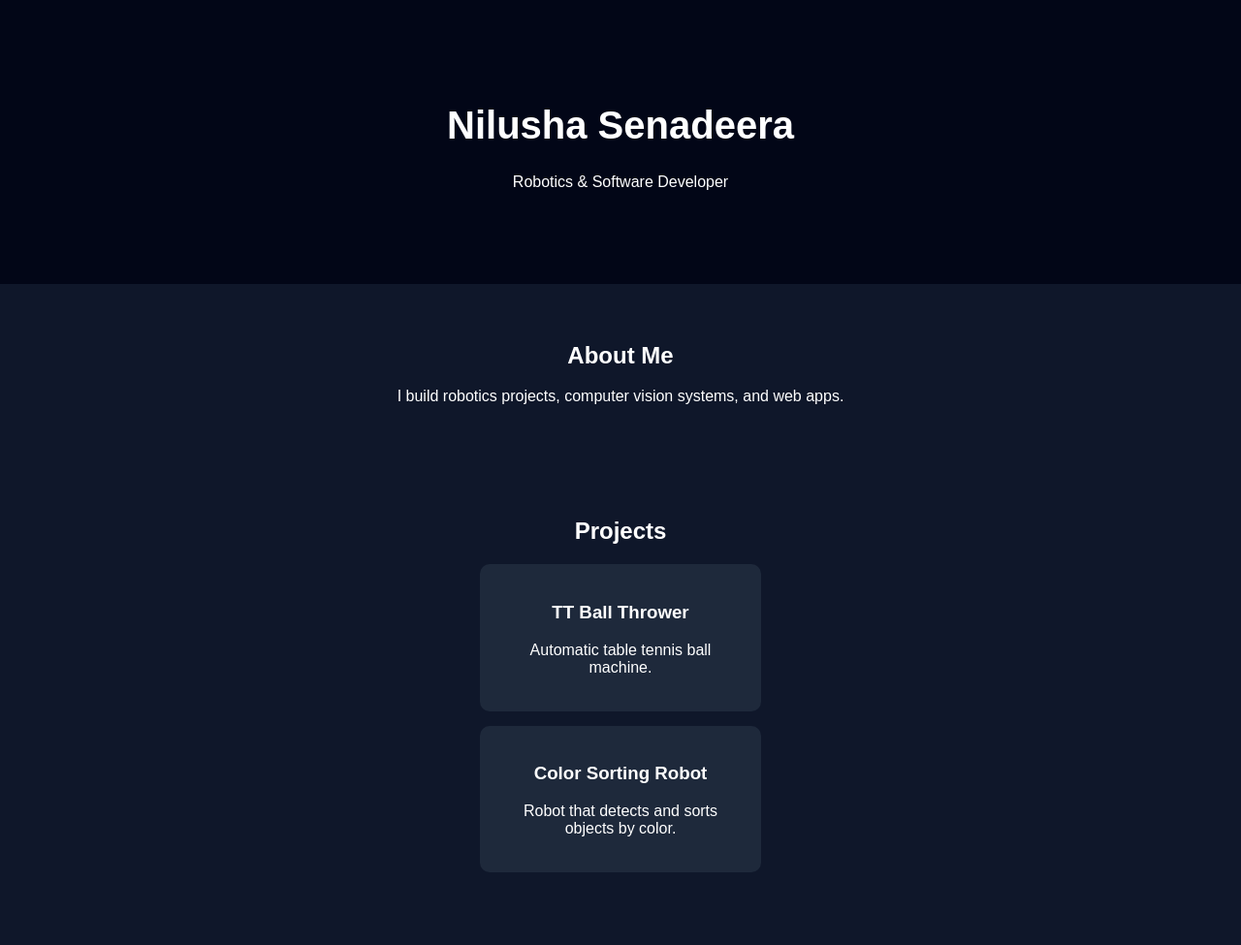
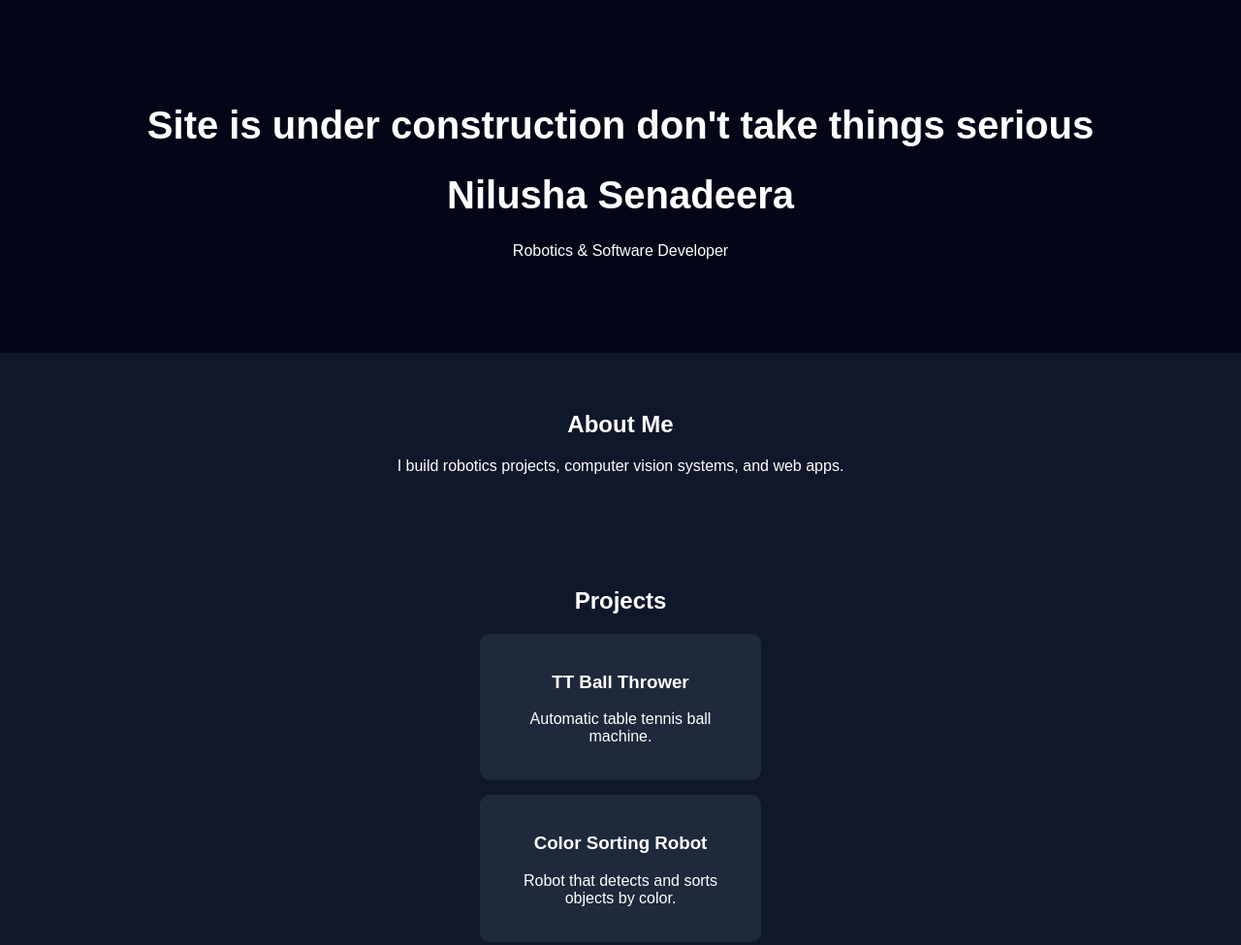
Before and after one commit to Nilusha01/Nilusha01.github.io, a plain HTML site: page index.html in a window 1280 px wide. Shown: the top 975 px of the page at 97% size. Drawn offline with Linux system fonts and the light colour scheme.

Commit message:
describe what you changed

```diff
--- a/index.html
+++ b/index.html
@@ -8,6 +8,7 @@
 <body>
 
   <header>
+    <h1>Site is under construction don't take things serious</h1>
     <h1>Nilusha Senadeera</h1>
     <p>Robotics & Software Developer</p>
   </header>
```
